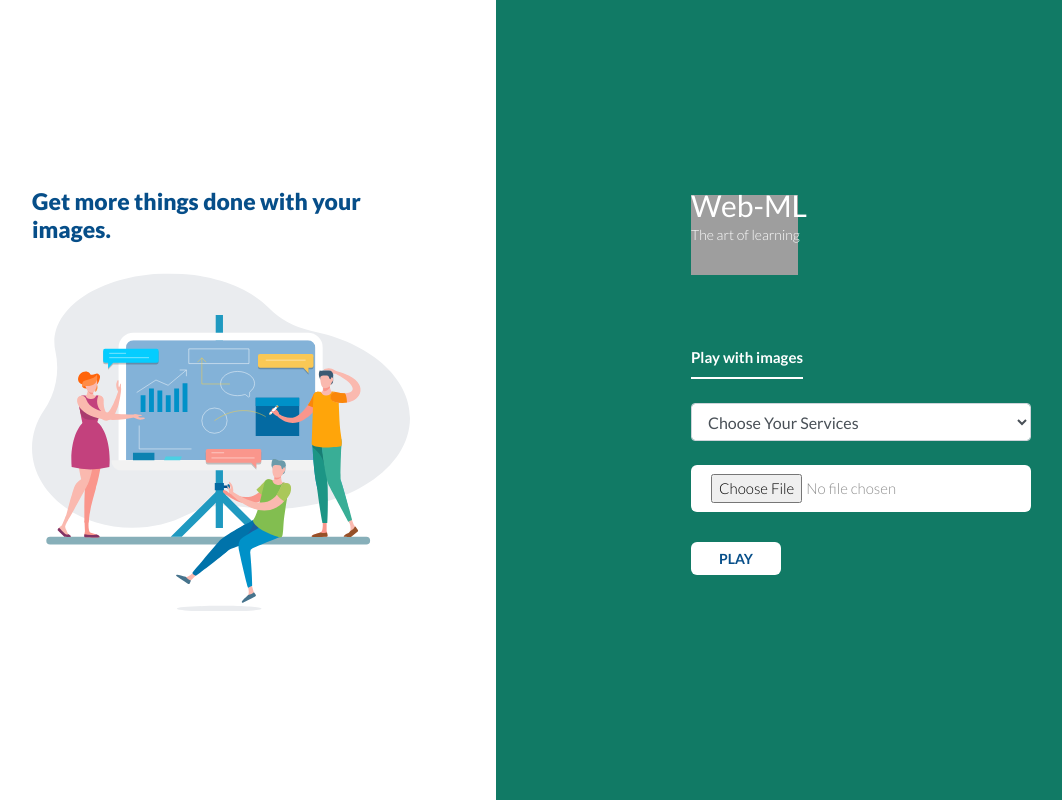
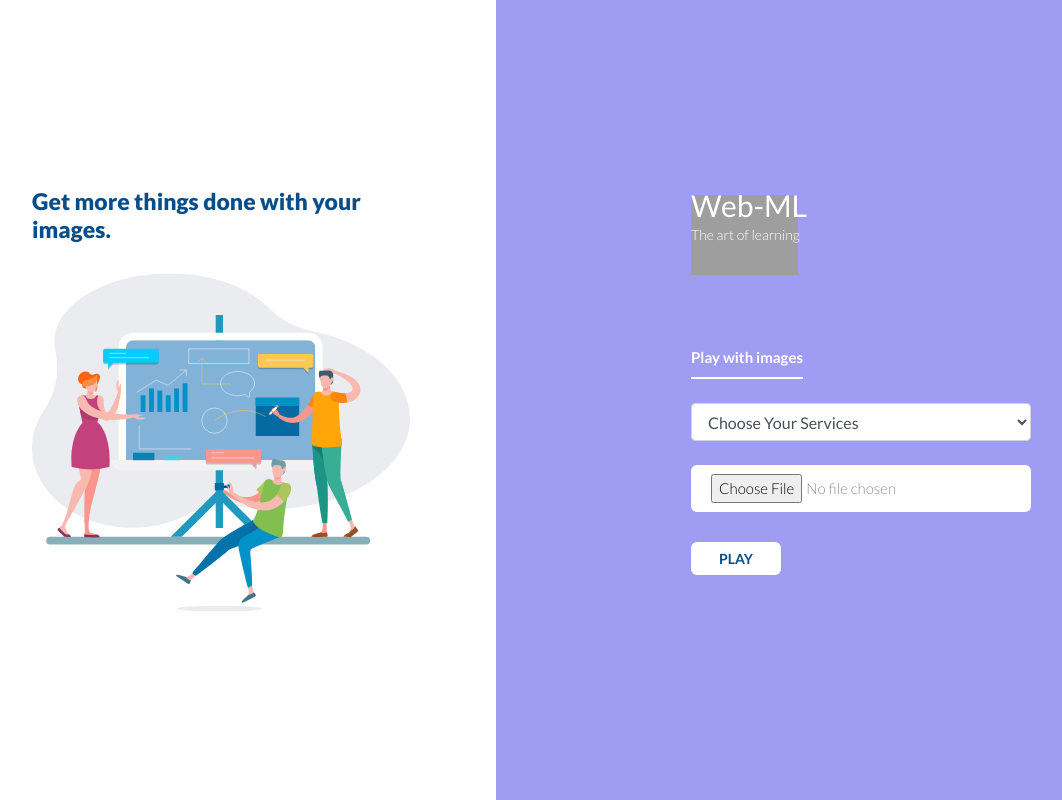
Before and after one commit to ankit98040/Django-ML-Project, a Django app: page / in a window 1280 px wide. Shown: the whole page, without its empty margins (54-1116 px from the left). Run offline with Django 3.2, Linux system fonts and the light colour scheme; some libraries are stand-ins or nearby versions; grey boxes are pictures that could not be loaded.

Commit message:
image change function updated

```diff
--- a/DjangoAPI/MyApi/templates/index.html
+++ b/DjangoAPI/MyApi/templates/index.html
@@ -21,7 +21,7 @@
                 </div>
             </div>
             <div class="form-holder">
-                <div class="form-content" style="background-color: #117A65">
+                <div class="form-content" style="background-color: #9F9CF3">
                     <div class="form-items">
                         <div class="website-logo-inside">
                             <a href="">
@@ -59,7 +59,6 @@
     function ChangeImage(e){
     var image = document.getElementById("outImage");
     image.src = URL.createObjectURL(e.target.files[0]);
-
     }
 </script>
 
```
